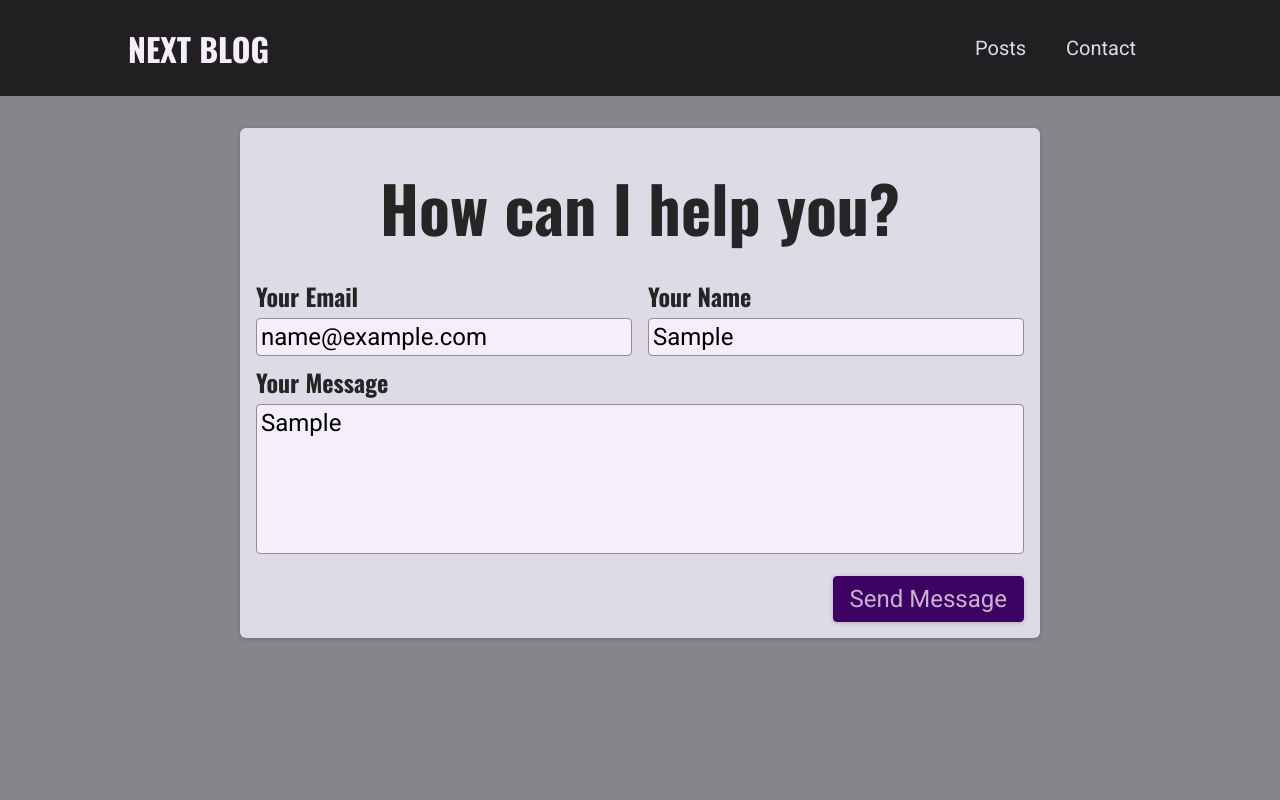
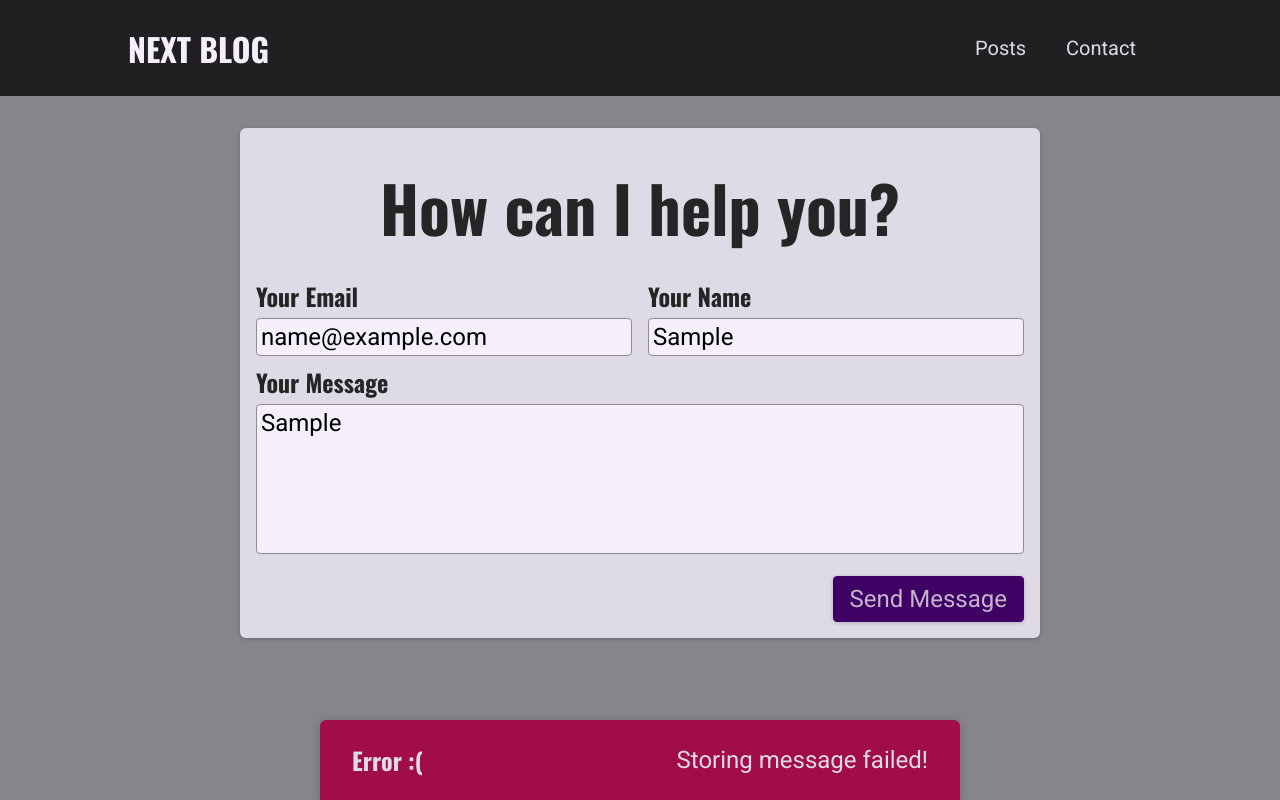
Before and after one commit to KenTandrian/nextblog-app, a Next.js app: page /contact in a window 1280 px wide. Both pictures are taken after typing "name@example.com", "Sample", "Sample" into the empty fields and a click on the button "Send Message". Built offline with nearby package versions, Linux system fonts and the light colour scheme; no server answers; the database is empty.

Commit message:
Connected to MongoDB, added notification in contact page

```diff
--- a/components/contact/contact-form.component.jsx
+++ b/components/contact/contact-form.component.jsx
@@ -1,28 +1,85 @@
-import React, { useState } from "react";
+import React, { useState, useEffect } from "react";
 
 import classes from './contact-form.module.css';
+import Notification from '../ui/notification.component';
+
+const sendContactData = async (contactDetails) => {
+    const resp = await fetch('/api/contact', {
+        method: 'POST',
+        body: JSON.stringify(contactDetails),
+        headers: {
+            'Content-Type': 'application/json'
+        }
+    })
+    const data = await resp.json();
+
+    if (!resp.ok) {
+        throw new Error(data.message || 'Something went wrong!');
+    }
+}
 
 const ContactForm = () => {
     const [ enteredEmail, setEnteredEmail ] = useState('');
     const [ enteredName, setEnteredName ] = useState('');
     const [ enteredMessage, setEnteredMessage ] = useState('');
 
-    const sendMessageHandler = (event) => {
+    const [ requestStatus, setRequestStatus ] = useState(); // 'pending', 'success', 'error'
+    const [ requestError, setRequestError ] = useState();
+
+    useEffect(() => {
+        if (requestStatus === 'success' || requestStatus === 'error') {
+            const timer = setTimeout(() => {
+                setRequestStatus(null);
+                setRequestError(null);
+            }, 3000);
+
+            return () => clearTimeout(timer);
+        }
+    }, [requestStatus]);
+
+    const sendMessageHandler = async (event) => {
         event.preventDefault(); // We can also add client-side validation here
 
-        fetch('/api/contact', {
-            method: 'POST',
-            body: JSON.stringify({
+        setRequestStatus('pending');
+        try {
+            await sendContactData({
                 email: enteredEmail,
                 name: enteredName,
                 message: enteredMessage
-            }),
-            headers: {
-                'Content-Type': 'application/json'
-            }
-        })
-        .then(resp => resp.json())
-        .then(data => console.log(data));
+            });
+            setRequestStatus('success');
+            setEnteredEmail('');
+            setEnteredName('');
+            setEnteredMessage('');
+        } catch (error) {
+            setRequestError(error.message);
+            setRequestStatus('error');
+        }
+    }
+
+    let notification;
+    if (requestStatus === 'pending') {
+        notification = {
+            status: 'pending',
+            title: 'Sending message...',
+            message: 'Your message is on its way!'
+        }
+    }
+
+    if (requestStatus === 'success') {
+        notification = {
+            status: 'success',
+            title: 'Success!',
+            message: 'Message sent successfully!'
+        }
+    }
+
+    if (requestStatus === 'error') {
+        notification = {
+            status: 'error',
+            title: 'Error :(',
+            message: requestError
+        }
     }
 
     return (
@@ -54,6 +111,14 @@
                 <div className={classes.actions}>
                     <button>Send Message</button>
                 </div>
+
+                { notification && (
+                    <Notification
+                        status={notification.status}
+                        title={notification.title}
+                        message={notification.message}
+                    />
+                )}
             </form>
         </section>
     );
--- /dev/null
+++ b/components/ui/notification.component.js
@@ -0,0 +1,28 @@
+import ReactDOM from 'react-dom';
+
+import classes from './notification.module.css';
+
+function Notification(props) {
+  const { title, message, status } = props;
+
+  let statusClasses = '';
+
+  if (status === 'success') {
+    statusClasses = classes.success;
+  }
+
+  if (status === 'error') {
+    statusClasses = classes.error;
+  }
+
+  const cssClasses = `${classes.notification} ${statusClasses}`;
+
+  return (
+    <div className={cssClasses}>
+      <h2>{title}</h2>
+      <p>{message}</p>
+    </div>
+  );
+}
+
+export default Notification;
--- /dev/null
+++ b/components/ui/notification.module.css
@@ -0,0 +1,43 @@
+.notification {
+  display: flex;
+  justify-content: space-between;
+  align-items: center;
+  color: var(--color-grey-100);
+  background-color: var(--color-grey-800);
+  padding: 0 var(--size-8);
+  box-shadow: 0 1px 8px rgba(0, 0, 0, 0.2);
+  position: fixed;
+  height: 5rem;
+  bottom: 0;
+  width: 100%;
+  left: 0;
+  border-top-right-radius: 0;
+  border-top-left-radius: 0;
+}
+
+.notification h2 {
+  font-size: var(--size-6);
+  margin: 0;
+}
+
+.notification p {
+  margin: 0;
+}
+
+.success {
+  background-color: var(--color-success-500);
+  color: var(--color-grey-800);
+}
+
+.error {
+  background-color: var(--color-error-500);
+}
+
+@media (min-width: 768px) {
+  .notification {
+    width: 40rem;
+    left: calc(50% - 20rem);
+    border-top-right-radius: 6px;
+    border-top-left-radius: 6px;
+  }
+}
--- a/package.json
+++ b/package.json
@@ -9,6 +9,7 @@
   },
   "dependencies": {
     "gray-matter": "^4.0.3",
+    "mongodb": "^4.4.0",
     "next": "12.1.0",
     "react": "17.0.2",
     "react-dom": "17.0.2",
--- a/pages/api/contact.js
+++ b/pages/api/contact.js
@@ -1,4 +1,6 @@
-const handler = (req, res) => {
+import { MongoClient } from "mongodb";
+
+const handler = async (req, res) => {
     if (req.method === 'POST'){
         const { email, name, message } = req.body;
 
@@ -6,13 +8,30 @@
             res.status(422).json({ message: 'Invalid input!' });
             return
         }
-
-        // Store it in a database
         const newMessage = {
             email, name, message
         };
 
-        console.log(newMessage);
+        // Store it in a database
+        let client;
+        try {
+            console.log(process.env);
+            client = await MongoClient.connect(process.env.MONGODB_MYSITE_URI);
+        } catch (err) {
+            res.status(500).json({ message: 'Could not connect to database.' })
+            return;
+        }
+
+        const db = client.db();
+        try {
+            const result = await db.collection('messages').insertOne(newMessage);
+            newMessage._id = result.insertedId;
+        } catch (err) {
+            client.close();
+            res.status(500).json({ message: 'Storing message failed!' })
+            return;
+        }
+        client.close();
         res.status(201).json({ message: 'Successfully stored message', data: newMessage });
     }
 }
```
Also changed, not shown: 1 other file (tests, documents, lock files or other folders).
